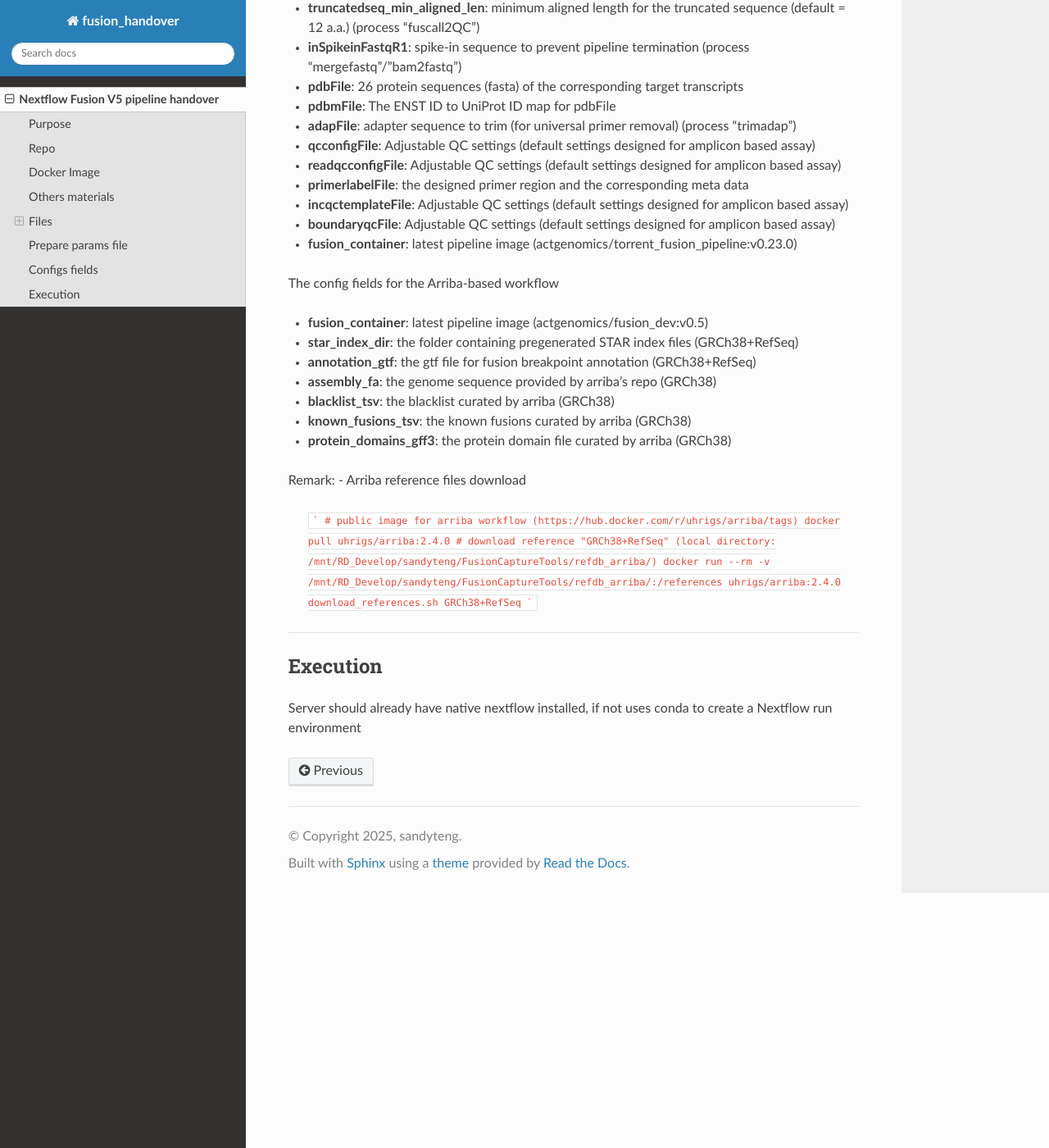
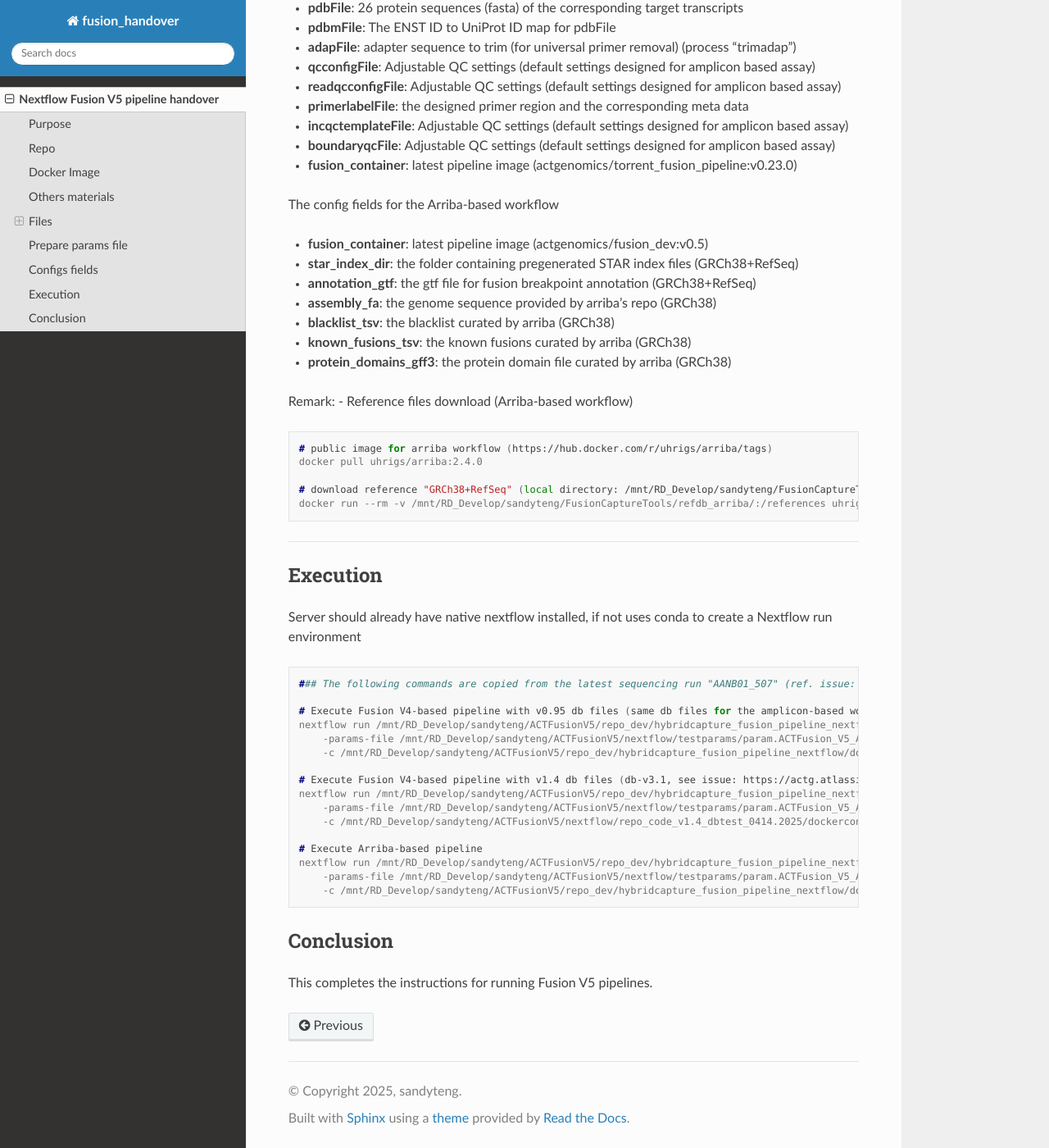
Before and after one commit to sandyteng/fusion_handover, a Sphinx documentation site: the page built from source/nf_fusionv5.rst, in a window 1280 px wide and 1400 px high, scrolled down 3089 px. Shown: the whole window at 82% size. Built offline with Sphinx 7.4.7 and the Read the Docs theme 3.1.0, drawn with Linux system fonts in a browser that asks for light colours; some of the changed text lies outside the part shown.

Commit message:
add description for pipeline execution and modify 'nf_fusionv5.rst' formatting

````diff
--- a/source/nf_fusionv5.rst
+++ b/source/nf_fusionv5.rst
@@ -14,9 +14,9 @@ This document records pipeline description, installation and execution
 Repo
 -----------------
 
-- `Nextflow Fusion V5 pipeline <https://github.com/ACTGenomics/hybridcapture_fusion_pipeline_nextflow>`
-- `Docker image construction for Fusion V4-based nextflow pipeline <https://github.com/ACTGenomics/Torrent_FUSION_calling.git>`
-- `Docker image construction for Arriba-based nextflow pipeline <https://github.com/ACTGenomics/fusion_pipeline_env>`
+- `Nextflow Fusion V5 pipeline <https://github.com/ACTGenomics/hybridcapture_fusion_pipeline_nextflow>`_
+- `Docker image construction for Fusion V4-based nextflow pipeline <https://github.com/ACTGenomics/Torrent_FUSION_calling.git>`_
+- `Docker image construction for Arriba-based nextflow pipeline <https://github.com/ACTGenomics/fusion_pipeline_env>`_
 
 -----------------
 Docker Image
@@ -30,7 +30,7 @@ Others materials
 -----------------
 
 - Dev. environment: `Fusion dev. environment development <https://actg.atlassian.net/browse/ABIE-977>; Dev. image sumamry <https://actg.atlassian.net/browse/ABIE-993>`_
-- Comparison study - Caller evalutaion: `Workflow comparison study <https://actg.atlassian.net/browse/ABIE-907>; `_
+- Comparison study - Caller evalutaion: `Workflow comparison study <https://actg.atlassian.net/browse/ABIE-907>`_
 - Design document - Fusion V4: `20240109_actfusion_v4_amplicon_workflow_ST.v0.28.0.pptx <https://actgenomics-my.sharepoint.com/:p:/p/yufenghuang/ETgxdTAFgUNLpYgrhERNdbMBU8HbGUqji5q6WKK-UmKrlQ?e=coyvwP>`_
 - Dev. documents and records - Fusion V4: `V4_Final <https://actgenomics-my.sharepoint.com/:f:/p/yufenghuang/Eif-bxfsRuhNux2LYcluv7IBs0WAkjKUioDo8mivXrKljQ?e=bCIrwt>`_
 
@@ -144,14 +144,17 @@ The config fields for the Arriba-based workflow
 - **blacklist_tsv**: the blacklist curated by arriba (GRCh38)
 - **known_fusions_tsv**: the known fusions curated by arriba (GRCh38)
 - **protein_domains_gff3**: the protein domain file curated by arriba (GRCh38)
+
 Remark:
-- Arriba reference files download
-  ```
-  # public image for arriba workflow (https://hub.docker.com/r/uhrigs/arriba/tags)
-  docker pull uhrigs/arriba:2.4.0
-  # download reference "GRCh38+RefSeq" (local directory: /mnt/RD_Develop/sandyteng/FusionCaptureTools/refdb_arriba/)
-  docker run --rm -v /mnt/RD_Develop/sandyteng/FusionCaptureTools/refdb_arriba/:/references uhrigs/arriba:2.4.0 download_references.sh GRCh38+RefSeq
-  ```
+- Reference files download (Arriba-based workflow)
+
+.. code-block:: console
+
+    # public image for arriba workflow (https://hub.docker.com/r/uhrigs/arriba/tags)
+    docker pull uhrigs/arriba:2.4.0
+
+    # download reference "GRCh38+RefSeq" (local directory: /mnt/RD_Develop/sandyteng/FusionCaptureTools/refdb_arriba/)
+    docker run --rm -v /mnt/RD_Develop/sandyteng/FusionCaptureTools/refdb_arriba/:/references uhrigs/arriba:2.4.0 download_references.sh GRCh38+RefSeq
 
 ----
 
@@ -162,6 +165,7 @@ Execution
 Server should already have native nextflow installed, if not uses conda to create a Nextflow run environment
 
 .. code-block:: console
+
     ### The following commands are copied from the latest sequencing run "AANB01_507" (ref. issue: https://actg.atlassian.net/browse/ABIE-1024)
 
     # Execute Fusion V4-based pipeline with v0.95 db files (same db files for the amplicon-based workflow)
@@ -178,3 +182,9 @@ Server should already have native nextflow installed, if not uses conda to creat
     nextflow run /mnt/RD_Develop/sandyteng/ACTFusionV5/repo_dev/hybridcapture_fusion_pipeline_nextflow/Workflow_docker_arriba.nf \
         -params-file /mnt/RD_Develop/sandyteng/ACTFusionV5/nextflow/testparams/param.ACTFusion_V5_AANB01_507-arriba-based.v0.1.json \
         -c /mnt/RD_Develop/sandyteng/ACTFusionV5/repo_dev/hybridcapture_fusion_pipeline_nextflow/dockerconfigs/arriba_localdocker.config
+
+--------------------
+Conclusion
+--------------------
+
+This completes the instructions for running Fusion V5 pipelines.
````
Also changed, not shown: 8 other files.
